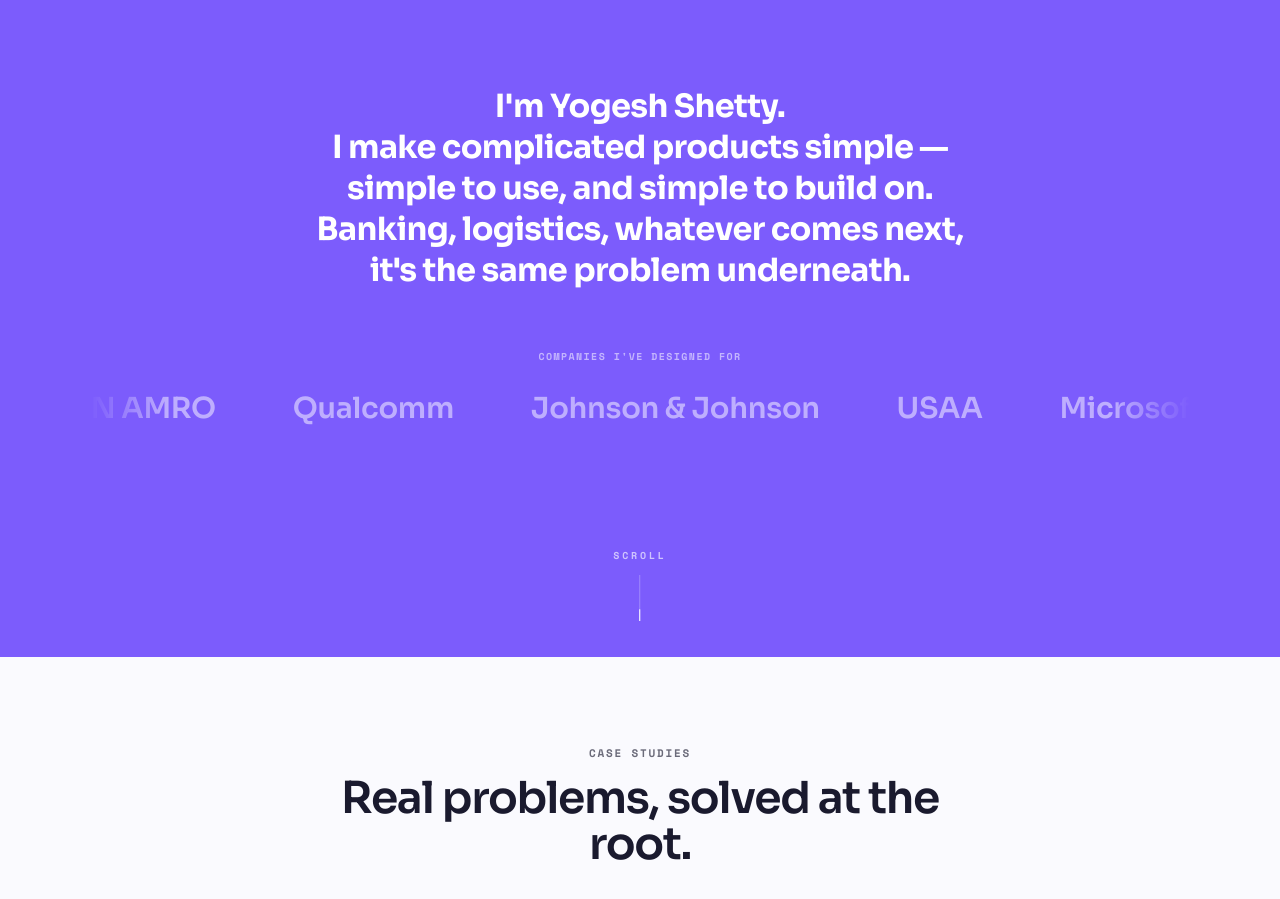
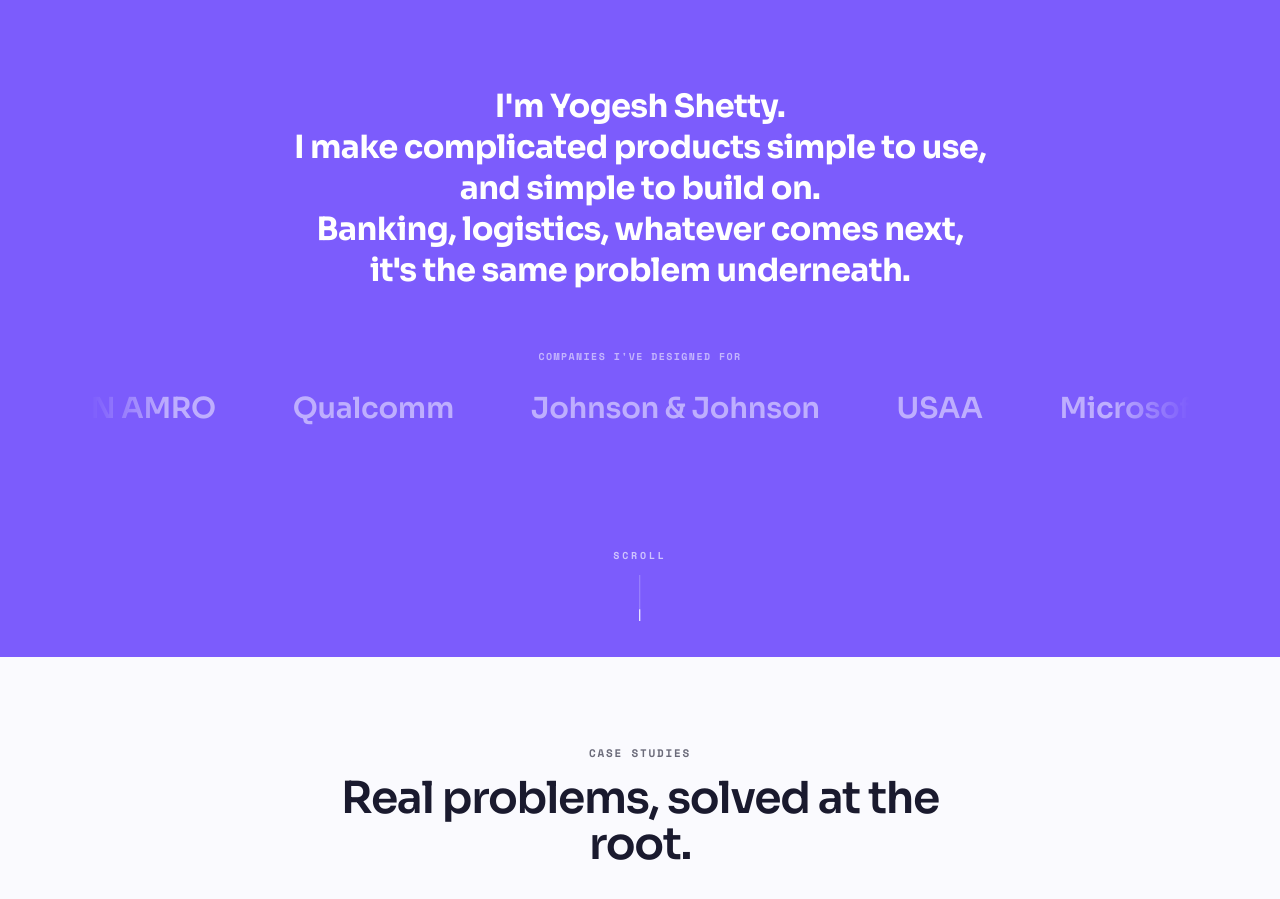
Before and after one commit to ykshettydesign/YKShetty-portfolio, a React (Vite) app: page / in a window 1280 px wide. Shown: the part 1000-1899 px from the top of the page. Built offline with nearby package versions, Linux system fonts and the light colour scheme.

Commit message:
Update content.js

```diff
--- a/src/data/content.js
+++ b/src/data/content.js
@@ -22,8 +22,8 @@
 export const statement = {
   lines: [
     'I\'m Yogesh Shetty.',
-    'I make complicated products simple —',
-    'simple to use, and simple to build on.',
+    'I make complicated products simple to use,',
+    'and simple to build on.',
     'Banking, logistics, whatever comes next,',
     'it\'s the same problem underneath.',
   ],
```
